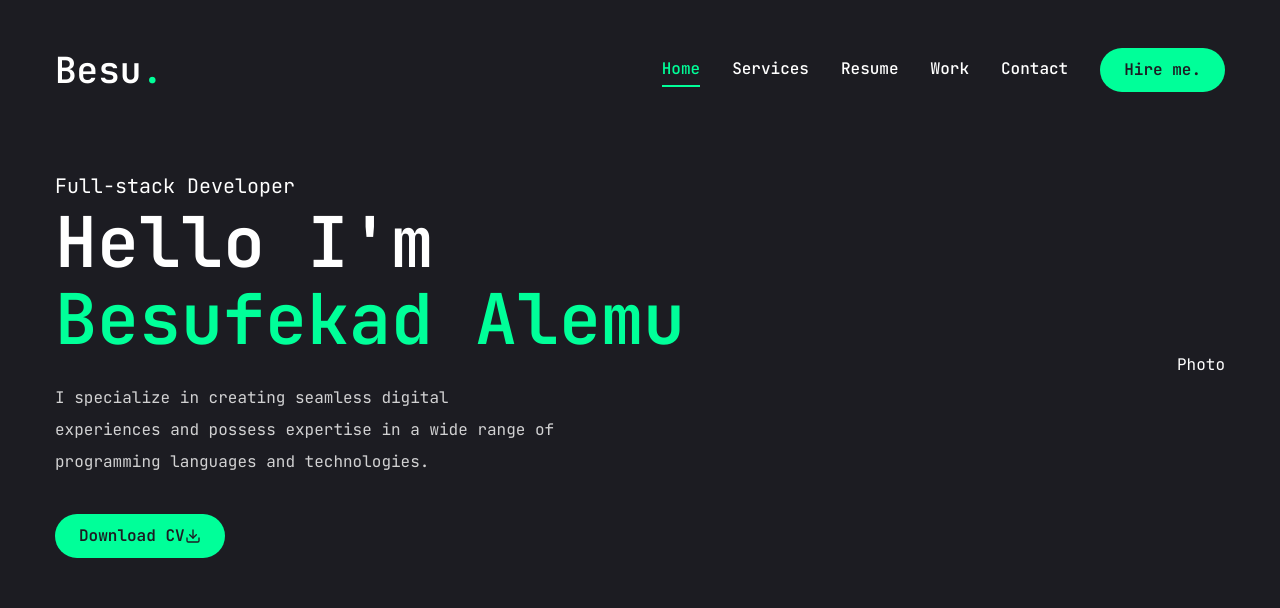
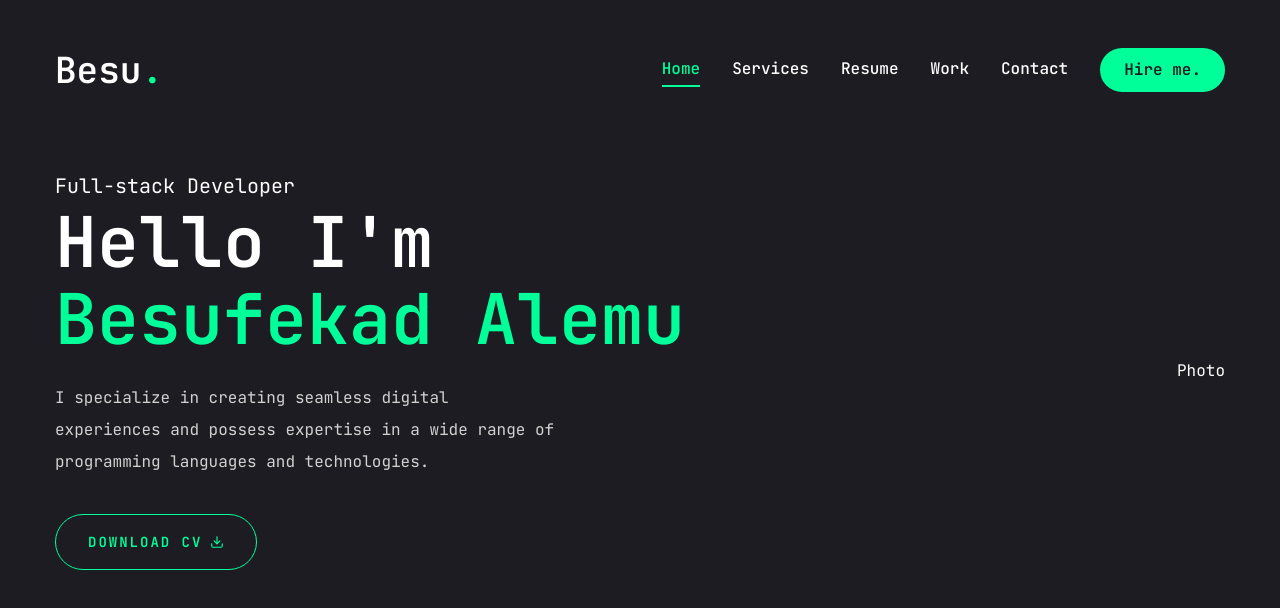
Before and after one commit to Besufekad-HAZ/My-Portfolio-Next, a Next.js app: page / in a window 1280 px wide. Shown: the top 608 px of the page. Built offline with nearby package versions, Linux system fonts and the light colour scheme.

Commit message:
Update the download button

```diff
--- a/app/page.tsx
+++ b/app/page.tsx
@@ -23,7 +23,11 @@ const Home = () => {
             </p>
             {/* button and socials */}
             <div>
-              <Button>
+              <Button
+                variant="outline"
+                size="lg"
+                className="uppercase flex items-center gap-2"
+              >
                 <span>Download CV</span>
                 <FiDownload />
               </Button>
```
